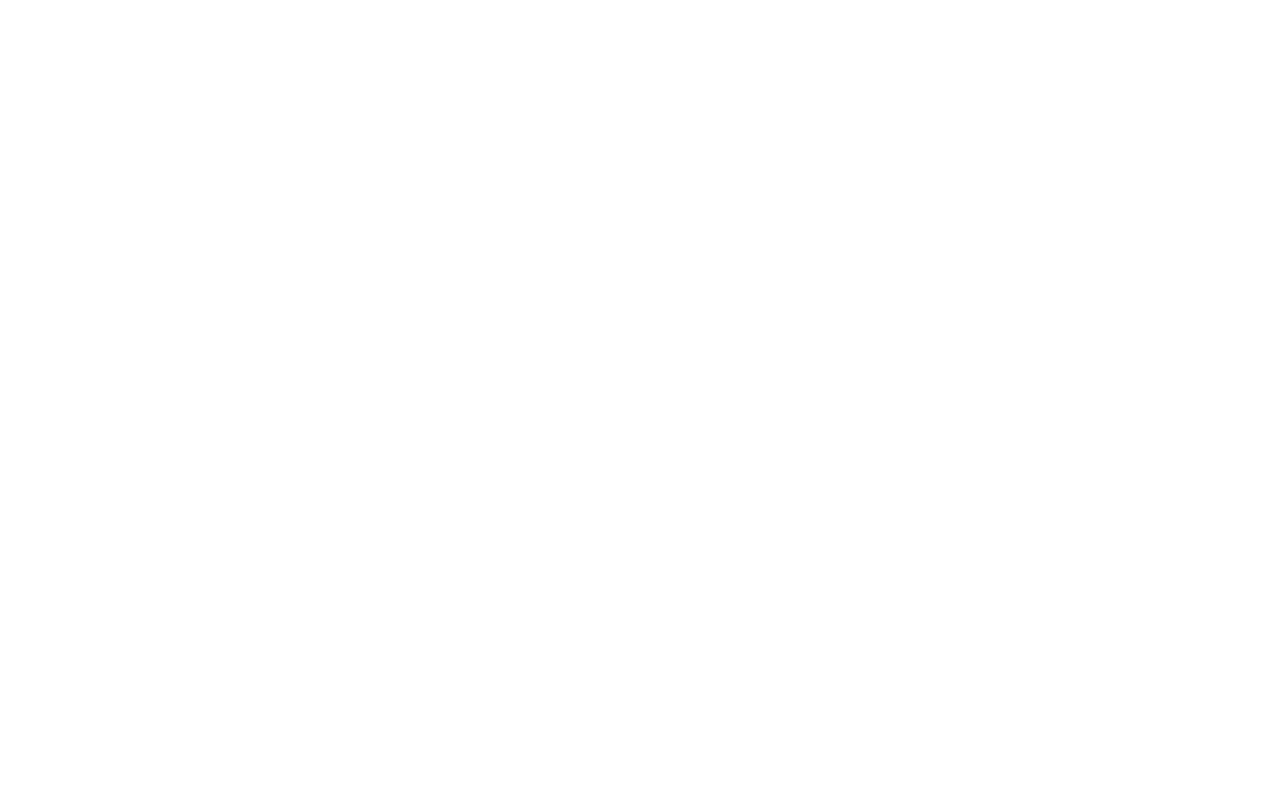
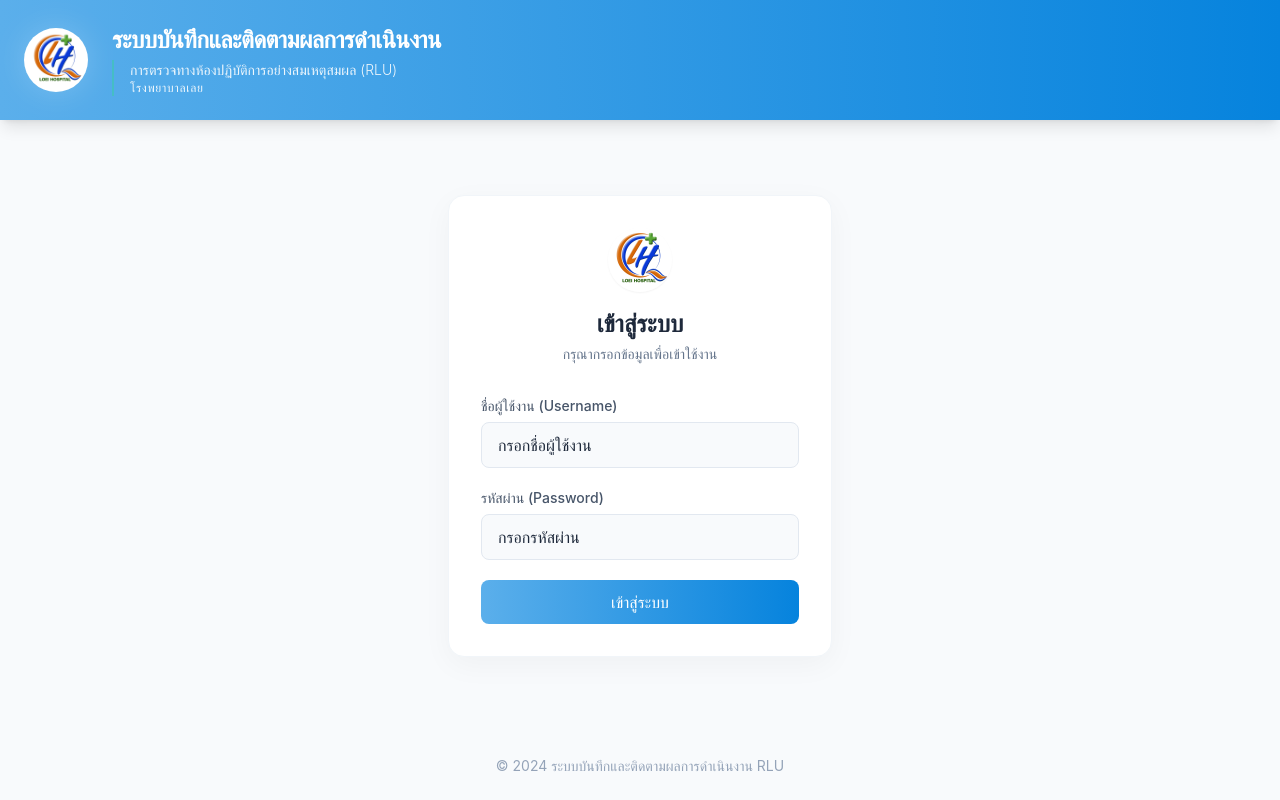
Before and after one commit to Bunlung777/web-blood, a React (Create React App) app: page /Login in a window 1280 px wide. Before the commit this address had no page. Built offline with nearby package versions, Linux system fonts and the light colour scheme.

Commit message:
no message

```diff
--- /dev/null
+++ b/src/Login.js
@@ -0,0 +1,138 @@
+import { useNavigate } from "react-router-dom";
+import React, { useState } from "react";
+import { initializeApp, getApps, getApp } from 'firebase/app';
+import { collection, query, where, getDocs,getFirestore } from "firebase/firestore";
+import { firebaseConfig } from './firebase';
+import logo from "./image/Unknown.jpg";
+const app = getApps().length ? getApp() : initializeApp(firebaseConfig);
+const db = getFirestore(app);
+const Login = () => {
+  const navigate = useNavigate();
+
+  const [name, setName] = useState("");
+  const [password, setPassword] = useState("");
+  const [error, setError] = useState("");
+
+  const handleLogin = async () => {
+    try {
+      const q = query(
+        collection(db, "User"),
+        where("Name", "==", name)
+      );
+
+      const querySnapshot = await getDocs(q);
+
+      if (querySnapshot.empty) {
+        setError("ไม่พบผู้ใช้");
+        return;
+      }
+
+      let isValid = false;
+
+      querySnapshot.forEach((doc) => {
+        const data = doc.data();
+        if (data.Password === password) {
+          isValid = true;
+        }
+      });
+
+      if (isValid) {
+        navigate("/"); // ไปหน้าอื่น
+      } else {
+        setError("รหัสผ่านไม่ถูกต้อง");
+      }
+    } catch (err) {
+      console.error(err);
+      setError("เกิดข้อผิดพลาด");
+    }
+  };
+
+  return (
+<div className="min-h-screen bg-[#f8fafc] font-kanit flex flex-col text-slate-800">
+
+  {/* Header Section */}
+  <header className="bg-gradient-to-r from-[#5bafeb] to-[#0683dd] text-white shadow-lg z-10">
+    <div className="max-w-7xl mx-auto px-6 py-6 flex items-center gap-6">
+      <div className="relative">
+        <div className="absolute inset-0 bg-white/20 blur-lg rounded-full"></div>
+        <img
+          src={logo}
+          alt="Logo"
+          className="relative h-16 w-16 rounded-full border-2 border-white/30 bg-white object-cover"
+        />
+      </div>
+
+      <div className="space-y-1">
+        <h1 className="text-xl md:text-2xl font-bold tracking-tight">
+          ระบบบันทึกและติดตามผลการดำเนินงาน
+        </h1>
+        <div className="flex flex-col opacity-90 border-l-2 border-emerald-400/50 pl-4 mt-1">
+          <span className="text-sm font-light">การตรวจทางห้องปฏิบัติการอย่างสมเหตุสมผล (RLU)</span>
+          <span className="text-xs font-medium tracking-wider uppercase">โรงพยาบาลเลย</span>
+        </div>
+      </div>
+    </div>
+  </header>
+
+  {/* Main Content (Login Section) */}
+  <main className="flex-1 flex flex-col justify-center items-center p-4">
+    <div className="bg-white p-8 rounded-2xl shadow-[0_8px_30px_rgb(0,0,0,0.04)] border border-slate-100 w-full max-w-sm">
+
+      <div className="flex flex-col items-center mb-8">
+        <img src={logo} alt="Login Logo" className="w-16 h-16 rounded-full mb-4 shadow-sm" />
+        <h2 className="text-2xl font-semibold text-slate-800">เข้าสู่ระบบ</h2>
+        <p className="text-sm text-slate-500 mt-1">กรุณากรอกข้อมูลเพื่อเข้าใช้งาน</p>
+      </div>
+
+      <div className="space-y-5">
+        <div>
+          <label className="block text-sm font-medium text-slate-600 mb-1.5">ชื่อผู้ใช้งาน (Username)</label>
+          <input
+            type="text"
+            placeholder="กรอกชื่อผู้ใช้งาน"
+            className="w-full px-4 py-2.5 bg-slate-50 border border-slate-200 rounded-lg focus:outline-none focus:ring-2 focus:ring-[#5bafeb] focus:bg-white transition-all duration-200"
+            value={name}
+            onChange={(e) => setName(e.target.value)}
+          />
+        </div>
+
+        <div>
+          <label className="block text-sm font-medium text-slate-600 mb-1.5">รหัสผ่าน (Password)</label>
+          <input
+            type="password"
+            placeholder="กรอกรหัสผ่าน"
+            className="w-full px-4 py-2.5 bg-slate-50 border border-slate-200 rounded-lg focus:outline-none focus:ring-2 focus:ring-[#5bafeb] focus:bg-white transition-all duration-200"
+            value={password}
+            onChange={(e) => setPassword(e.target.value)}
+          />
+        </div>
+
+        {error && (
+          <div className="p-3 bg-red-50 text-red-600 text-sm rounded-lg border border-red-100 flex items-center">
+            <svg xmlns="http://www.w3.org/2000/svg" className="h-5 w-5 mr-2 flex-shrink-0" viewBox="0 0 20 20" fill="currentColor">
+              <path fillRule="evenodd" d="M18 10a8 8 0 11-16 0 8 8 0 0116 0zm-7 4a1 1 0 11-2 0 1 1 0 012 0zm-1-9a1 1 0 00-1 1v4a1 1 0 102 0V6a1 1 0 00-1-1z" clipRule="evenodd" />
+            </svg>
+            <span>{error}</span>
+          </div>
+        )}
+
+        <button
+          onClick={handleLogin}
+          className="w-full bg-gradient-to-r from-[#5bafeb] to-[#0683dd] text-white py-2.5 rounded-lg font-medium hover:shadow-lg hover:shadow-blue-500/30 transform hover:-translate-y-0.5 transition-all duration-200 mt-2"
+        >
+          เข้าสู่ระบบ
+        </button>
+      </div>
+    </div>
+  </main>
+
+  {/* Footer */}
+  <footer className="py-6 text-center text-sm text-slate-400">
+    © 2024 ระบบบันทึกและติดตามผลการดำเนินงาน RLU
+  </footer>
+
+</div>
+  );
+};
+
+export default Login;
--- a/src/index.js
+++ b/src/index.js
@@ -7,6 +7,8 @@
 import { BrowserRouter, Routes, Route } from 'react-router-dom';
 import Government from './government';
 import Home from './Home';
+import Login from './Login';
+
 createRoot(document.getElementById('root')).render(
   <BrowserRouter>
     <Routes>
@@ -14,6 +16,7 @@
       <Route path="/Graph" element={<Graph />} />
       <Route path="/Government" element={<Government />} />
       <Route path="/" element={<Home />} />
+      <Route path="/Login" element={<Login />} />
     </Routes>
   </BrowserRouter>
 );
```
